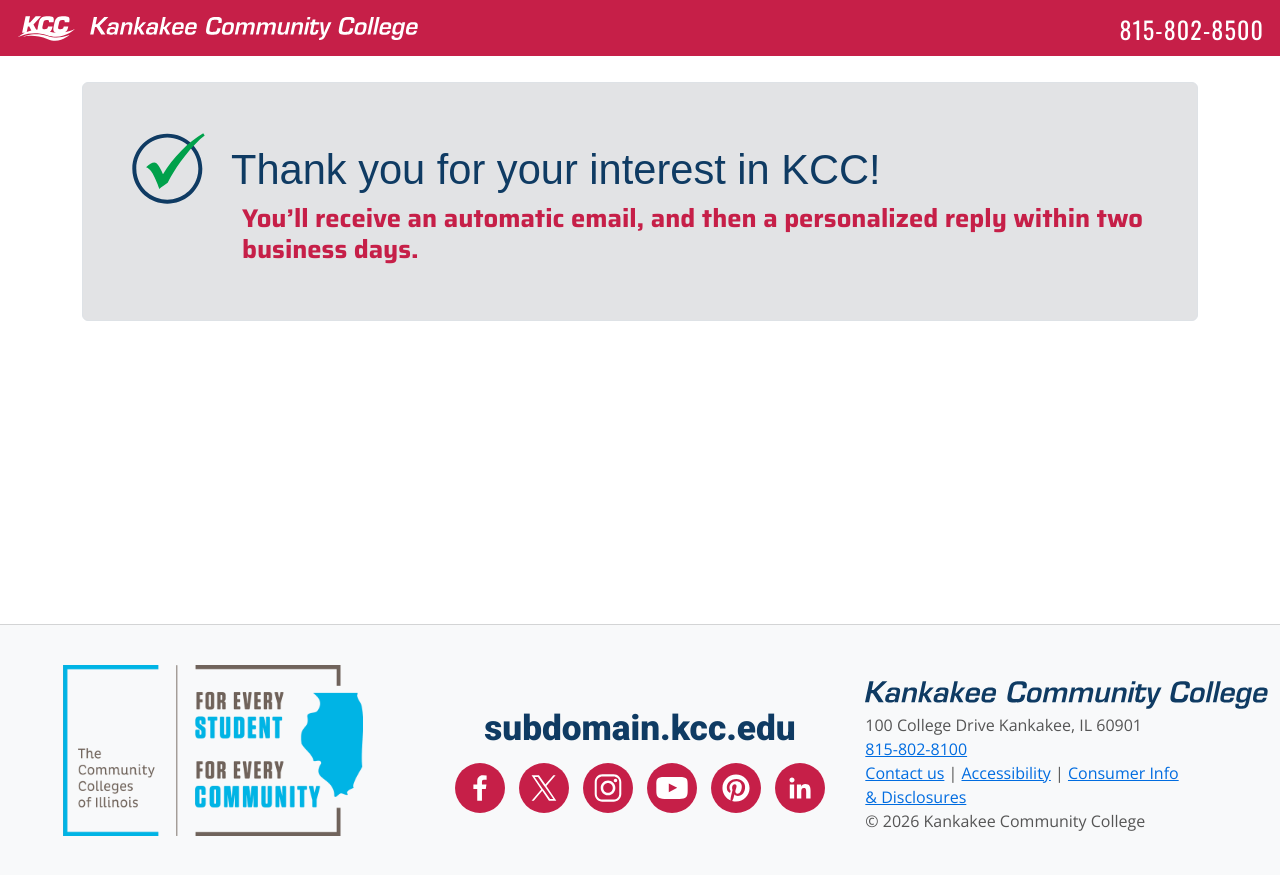
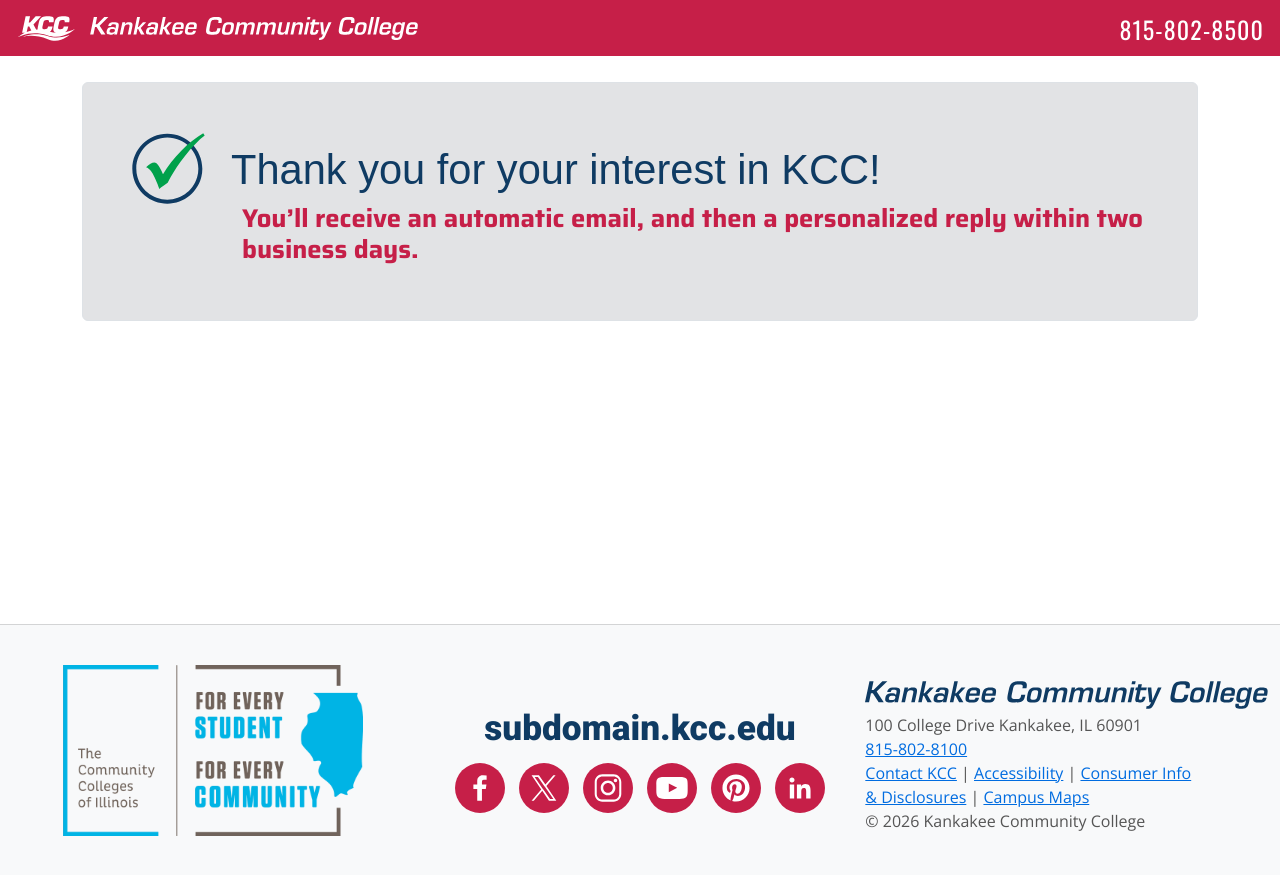
Before and after one commit to KankakeeCommunityCollege/landing-page-gem, a Jekyll site: the page built from thank-you.html, in a window 1280 px wide and 900 px high, scrolled down 79 px. Shown: the top 875 px of the window. Built offline with Jekyll 4.4.1, drawn with Linux system fonts in a browser that asks for light colours; some web fonts are replaced.

Commit message:
Update footer links to match core.

```diff
--- a/_includes/footer.html
+++ b/_includes/footer.html
@@ -188,7 +188,10 @@
             </a>
             <p>100 College Drive Kankakee, IL 60901 <br>
             <a class="links__darker-link" href="tel:18158028100">815-802-8100</a><br>
-            <a class="links__darker-link" href="https://www.kcc.edu/about/contact-us/">Contact us</a> | <a class="links__darker-link" href="https://www.kcc.edu/accessibility/">Accessibility</a> | <a class="links__darker-link" href="https://www.kcc.edu/about/consumer-info/">Consumer Info &&nbsp;Disclosures</a><br>
+            <a class="links__darker-link" href="https://www.kcc.edu/about/contact-us/">Contact KCC</a> |
+            <a class="links__darker-link" href="https://www.kcc.edu/accessibility/">Accessibility</a> |
+            <a class="links__darker-link" href="https://www.kcc.edu/about/consumer-info/">Consumer Info &&nbsp;Disclosures</a> |
+            <a class="links__darker-link" href="https://www.kcc.edu/about/visitor-information/maps/">Campus Maps</a><br>
             &copy;&nbsp;<span id="currentYear">{{ "now" | date: "%Y" }}</span> Kankakee Community College</p>
           </div>
         </div>
```
